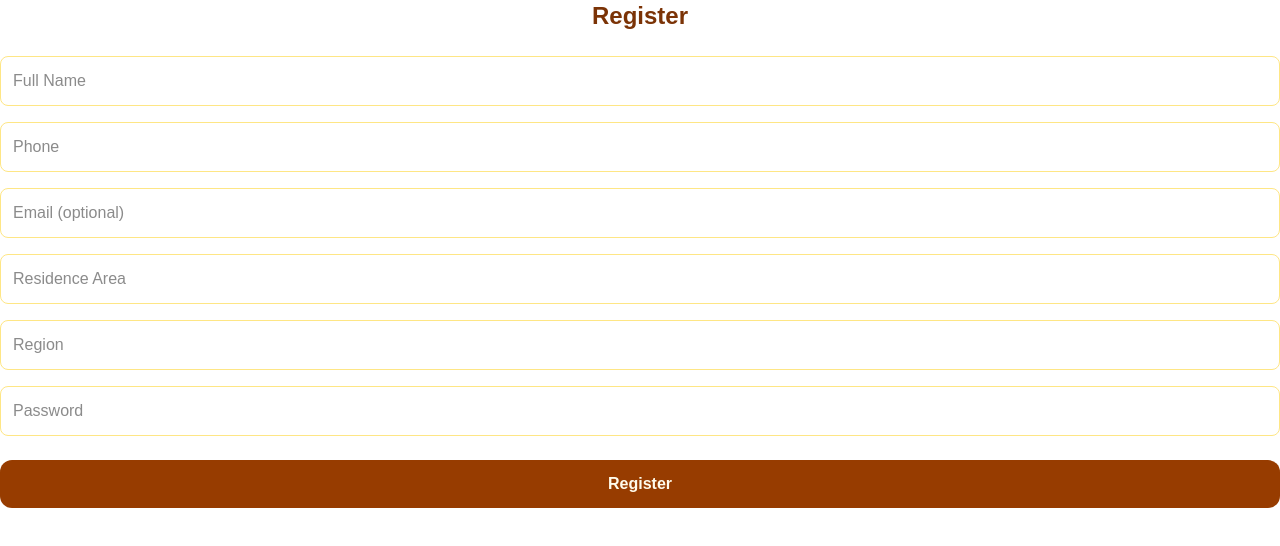
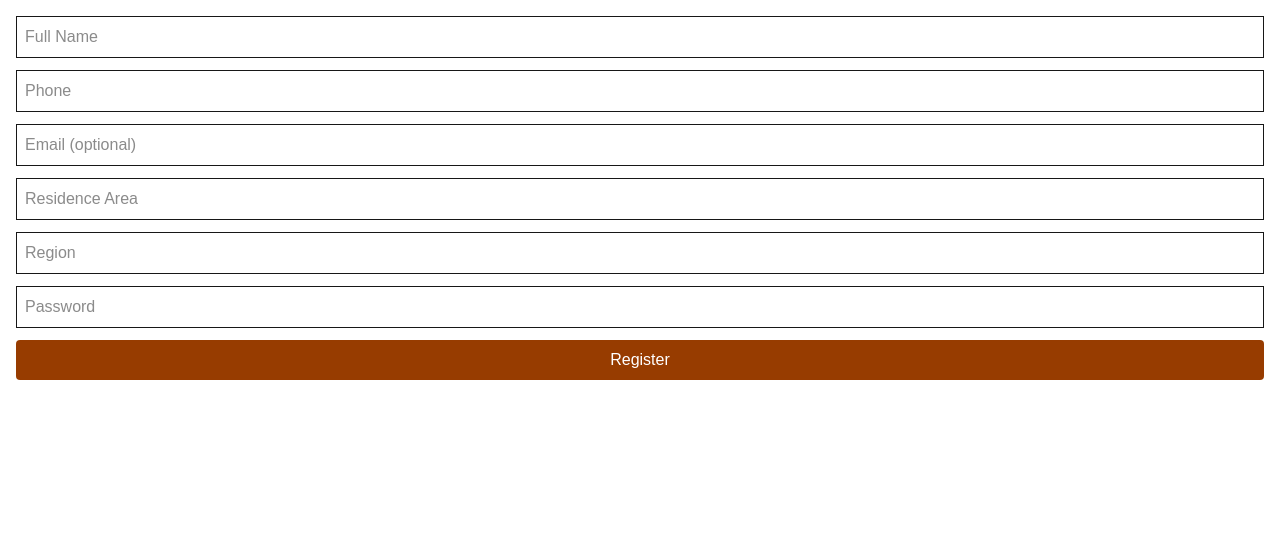
Before and after one commit to Abrishkassa/darcho, a Next.js app: page /register in a window 1280 px wide. Shown: the top 546 px of the page. Built offline with nearby package versions, Linux system fonts and the light colour scheme.

Commit message:
successful registration and login

```diff
--- a/src/app/api/register/route.ts
+++ b/src/app/api/register/route.ts
@@ -1,27 +1,50 @@
-import { NextRequest, NextResponse } from "next/server";
-import { db } from "@/lib/db";
+import { NextResponse } from "next/server";
 import bcrypt from "bcryptjs";
+import mysql from "mysql2/promise";
 
-export async function POST(req: NextRequest) {
+export async function POST(req: Request) {
   try {
-    const { full_name, phone, email, residence_area, region, password } = await req.json();
+    const body = await req.json();
+    const { fullname, phone, email, residence, region, password } = body;
 
-    if (!full_name || !phone || !residence_area || !region || !password) {
+    if (!fullname || !phone || !password || !region || !residence) {
       return NextResponse.json({ error: "Missing required fields" }, { status: 400 });
     }
 
-    // Hash password
-    const password_hash = await bcrypt.hash(password, 10);
+    // DB CONNECTION
+    const db = await mysql.createConnection({
+      host: "localhost",
+      user: "root",
+      password: "",
+      database: "darcho",
+    });
 
-    // Insert into database
-    await db.execute(
-      "INSERT INTO users (full_name, phone, email, residence_area, region, password_hash) VALUES (?, ?, ?, ?, ?, ?)",
-      [full_name, phone, email || null, residence_area, region, password_hash]
+    // CHECK IF PHONE EXISTS
+    const [exists]: any = await db.execute(
+      "SELECT id FROM users WHERE phone = ? LIMIT 1",
+      [phone]
     );
 
-    return NextResponse.json({ message: "User registered successfully" });
-  } catch (err) {
-    console.error(err);
-    return NextResponse.json({ error: "Server error" }, { status: 500 });
+    if (exists.length > 0) {
+      return NextResponse.json({ error: "Phone already registered" }, { status: 400 });
+    }
+
+    // HASH PASSWORD
+    const hash = await bcrypt.hash(password, 10);
+
+    // INSERT USER
+    await db.execute(
+      `INSERT INTO users (fullname, phone, email, residence, region, password_hash)
+       VALUES (?, ?, ?, ?, ?, ?)`,
+      [fullname, phone, email, residence, region, hash]
+    );
+
+    await db.end();
+
+    return NextResponse.json({ message: "Registered successfully" }, { status: 200 });
+  } catch (err: any) {
+    console.error("REGISTER ERROR:", err);
+    return NextResponse.json({ error: "Server Error" }, { status: 500 });
   }
+
 }
--- a/src/app/forgot/page.tsx
+++ b/src/app/forgot/page.tsx
@@ -1,40 +1,37 @@
 "use client";
-
 import { useState } from "react";
-import { motion } from "framer-motion";
 
 export default function ForgotPasswordForm() {
-  const [email, setEmail] = useState("");
+  const [phone, setPhone] = useState("");
+  const [newPassword, setNewPassword] = useState("");
+  const [message, setMessage] = useState("");
 
-  const handleSubmit = (e: React.FormEvent) => {
+  const handleReset = async (e: React.FormEvent) => {
     e.preventDefault();
-    console.log({ email });
+
+    const res = await fetch("/api/forgot", {
+      method: "POST",
+      headers: { "Content-Type": "application/json" },
+      body: JSON.stringify({ phone, newPassword }),
+    });
+
+    const data = await res.json();
+
+    if (res.ok) {
+      setMessage("✅ Password updated successfully!");
+    } else {
+      setMessage("❌ " + data.error);
+    }
   };
 
   return (
-    <motion.form
-      onSubmit={handleSubmit}
-      initial={{ opacity: 0, y: 20 }}
-      animate={{ opacity: 1, y: 0 }}
-      className="flex flex-col gap-4"
-    >
-      <h2 className="text-2xl font-bold text-amber-900 mb-2 text-center">Forgot Password</h2>
+    <form onSubmit={handleReset} className="flex flex-col gap-3 p-4">
+      <input className="border p-2" placeholder="Phone" value={phone} onChange={(e) => setPhone(e.target.value)} required />
+      <input className="border p-2" type="password" placeholder="New Password" value={newPassword} onChange={(e) => setNewPassword(e.target.value)} required />
 
-      <input
-        type="email"
-        placeholder="Enter your email"
-        value={email}
-        onChange={(e) => setEmail(e.target.value)}
-        className="p-3 rounded-lg border border-amber-200 focus:border-amber-800 focus:ring-2 focus:ring-amber-200 outline-none transition"
-        required
-      />
+      <button className="bg-amber-800 text-white py-2 rounded">Reset Password</button>
 
-      <button
-        type="submit"
-        className="mt-2 px-6 py-3 rounded-xl bg-amber-800 text-amber-50 font-semibold hover:bg-amber-900 transition"
-      >
-        Reset Password
-      </button>
-    </motion.form>
+      {message && <p className="text-center mt-2">{message}</p>}
+    </form>
   );
 }
--- a/src/app/login/page.tsx
+++ b/src/app/login/page.tsx
@@ -1,55 +1,42 @@
 "use client";
+import { useState } from "react";
 
-import { useState } from "react";
-import { motion } from "framer-motion";
+export default function LoginForm() {
+  const [phone, setPhone] = useState("");
+  const [password, setPassword] = useState("");
+  const [message, setMessage] = useState("");
 
-export default function LoginForm({ onForgot }: { onForgot?: () => void }) {
-  const [email, setEmail] = useState("");
-  const [password, setPassword] = useState("");
+  const handleLogin = async (e: React.FormEvent) => {
+    e.preventDefault();
 
-  const handleSubmit = (e: React.FormEvent) => {
-    e.preventDefault();
-    // handle login logic here
-    console.log({ email, password });
+    const res = await fetch("/api/login", {
+      method: "POST",
+      headers: { "Content-Type": "application/json" },
+      body: JSON.stringify({ phone, password }),
+    });
+
+    const data = await res.json();
+
+    if (res.ok) {
+      setMessage("✅ Login successful!");
+      // Later: redirect based on role
+    } else {
+      setMessage("❌ " + data.error);
+    }
   };
 
   return (
-    <motion.form
-      onSubmit={handleSubmit}
-      initial={{ opacity: 0, y: 20 }}
-      animate={{ opacity: 1, y: 0 }}
-      className="flex flex-col gap-4"
-    >
-      <h2 className="text-2xl font-bold text-amber-900 mb-2 text-center">Login</h2>
+    <form onSubmit={handleLogin} className="flex flex-col gap-3 p-4">
+      <input className="border p-2" placeholder="Phone" value={phone} onChange={(e) => setPhone(e.target.value)} required />
+      <input className="border p-2" type="password" placeholder="Password" value={password} onChange={(e) => setPassword(e.target.value)} required />
 
-      <input
-        type="email"
-        placeholder="Email"
-        value={email}
-        onChange={(e) => setEmail(e.target.value)}
-        className="p-3 rounded-lg border border-amber-200 focus:border-amber-800 focus:ring-2 focus:ring-amber-200 outline-none transition"
-        required
-      />
+      <button className="bg-amber-800 text-white py-2 rounded">Login</button>
 
-      <input
-        type="password"
-        placeholder="Password"
-        value={password}
-        onChange={(e) => setPassword(e.target.value)}
-        className="p-3 rounded-lg border border-amber-200 focus:border-amber-800 focus:ring-2 focus:ring-amber-200 outline-none transition"
-        required
-      />
+      <p className="text-sm text-blue-600 cursor-pointer mt-2" onClick={() => window.location.href = "/forgot"}>
+        Forgot password?
+      </p>
 
-      <button
-        type="submit"
-        className="mt-2 px-6 py-3 rounded-xl bg-amber-800 text-amber-50 font-semibold hover:bg-amber-900 transition"
-      >
-        Login
-      </button>
-
-      <div className="text-sm text-amber-700 text-right mt-1 cursor-pointer hover:underline" onClick={onForgot}>
-        Forgot Password?
-      </div>
-    </motion.form>
+      {message && <p className="text-center mt-2">{message}</p>}
+    </form>
   );
 }
--- a/src/app/register/page.tsx
+++ b/src/app/register/page.tsx
@@ -1,89 +1,52 @@
 "use client";
-
 import { useState } from "react";
-import { motion } from "framer-motion";
 
 export default function RegisterForm() {
-  const [fullName, setFullName] = useState("");
+  const [fullname, setFullName] = useState("");
   const [phone, setPhone] = useState("");
   const [email, setEmail] = useState("");
-  const [residence, setResidence] = useState("");
+  const [residence, setResidenceArea] = useState("");
   const [region, setRegion] = useState("");
   const [password, setPassword] = useState("");
+  const [message, setMessage] = useState("");
 
-  const handleSubmit = (e: React.FormEvent) => {
+  const handleRegister = async (e: React.FormEvent) => {
     e.preventDefault();
-    console.log({ fullName, phone, email, residence, region, password });
+
+    const res = await fetch("/api/register", {
+      method: "POST",
+      headers: { "Content-Type": "application/json" },
+      body: JSON.stringify({
+        fullname,
+        phone,
+        email,
+        residence,
+        region,
+        password,
+      }),
+    });
+
+    const data = await res.json();
+
+    if (res.ok) {
+      setMessage("✅ Registered successfully! You can now login.");
+    } else {
+      setMessage("❌ " + data.error);
+    }
   };
 
   return (
-    <motion.form
-      onSubmit={handleSubmit}
-      initial={{ opacity: 0, y: 20 }}
-      animate={{ opacity: 1, y: 0 }}
-      className="flex flex-col gap-4"
-    >
-      <h2 className="text-2xl font-bold text-amber-900 mb-2 text-center">Register</h2>
+    <form onSubmit={handleRegister} className="flex flex-col gap-3 p-4">
+      <input className="border p-2" placeholder="Full Name" value={fullname} onChange={(e) => setFullName(e.target.value)} required />
+      <input className="border p-2" placeholder="Phone" value={phone} onChange={(e) => setPhone(e.target.value)} required />
+      <input className="border p-2" placeholder="Email (optional)" value={email} onChange={(e) => setEmail(e.target.value)} />
+      <input className="border p-2" placeholder="Residence Area" value={residence} onChange={(e) => setResidenceArea(e.target.value)} required />
+      <input className="border p-2" placeholder="Region" value={region} onChange={(e) => setRegion(e.target.value)} required />
+      <input className="border p-2" type="password" placeholder="Password" value={password} onChange={(e) => setPassword(e.target.value)} required />
 
-      <input
-        type="text"
-        placeholder="Full Name"
-        value={fullName}
-        onChange={(e) => setFullName(e.target.value)}
-        className="p-3 rounded-lg border border-amber-200 focus:border-amber-800 focus:ring-2 focus:ring-amber-200 outline-none transition"
-        required
-      />
+      <button className="bg-amber-800 text-white py-2 rounded">Register</button>
 
-      <input
-        type="text"
-        placeholder="Phone"
-        value={phone}
-        onChange={(e) => setPhone(e.target.value)}
-        className="p-3 rounded-lg border border-amber-200 focus:border-amber-800 focus:ring-2 focus:ring-amber-200 outline-none transition"
-        required
-      />
-
-      <input
-        type="email"
-        placeholder="Email (optional)"
-        value={email}
-        onChange={(e) => setEmail(e.target.value)}
-        className="p-3 rounded-lg border border-amber-200 focus:border-amber-800 focus:ring-2 focus:ring-amber-200 outline-none transition"
-      />
-
-      <input
-        type="text"
-        placeholder="Residence Area"
-        value={residence}
-        onChange={(e) => setResidence(e.target.value)}
-        className="p-3 rounded-lg border border-amber-200 focus:border-amber-800 focus:ring-2 focus:ring-amber-200 outline-none transition"
-        required
-      />
-
-      <input
-        type="text"
-        placeholder="Region"
-        value={region}
-        onChange={(e) => setRegion(e.target.value)}
-        className="p-3 rounded-lg border border-amber-200 focus:border-amber-800 focus:ring-2 focus:ring-amber-200 outline-none transition"
-        required
-      />
-
-      <input
-        type="password"
-        placeholder="Password"
-        value={password}
-        onChange={(e) => setPassword(e.target.value)}
-        className="p-3 rounded-lg border border-amber-200 focus:border-amber-800 focus:ring-2 focus:ring-amber-200 outline-none transition"
-        required
-      />
-
-      <button
-        type="submit"
-        className="mt-2 px-6 py-3 rounded-xl bg-amber-800 text-amber-50 font-semibold hover:bg-amber-900 transition"
-      >
-        Register
-      </button>
-    </motion.form>
+      {message && <p className="text-center mt-2">{message}</p>}
+    </form>
   );
 }
```
